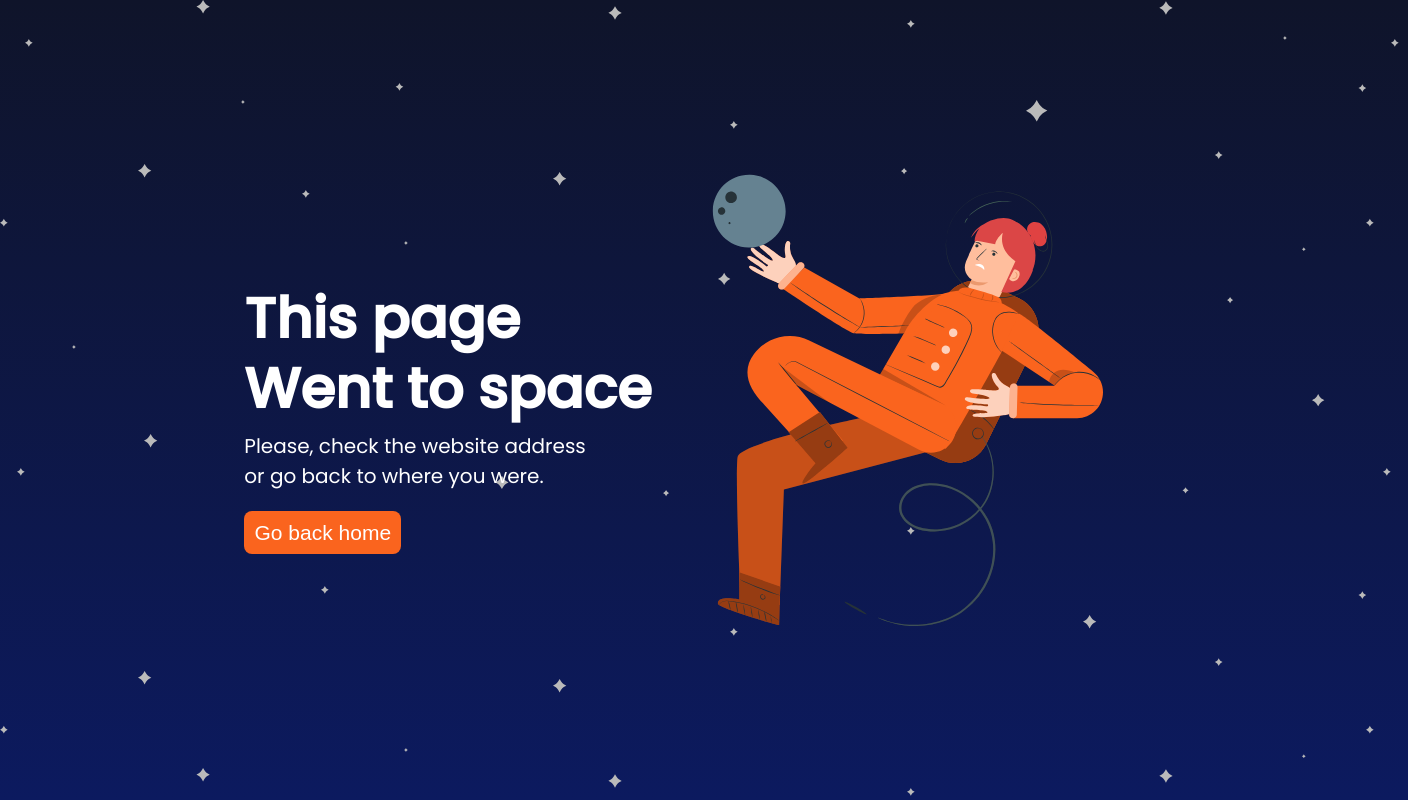
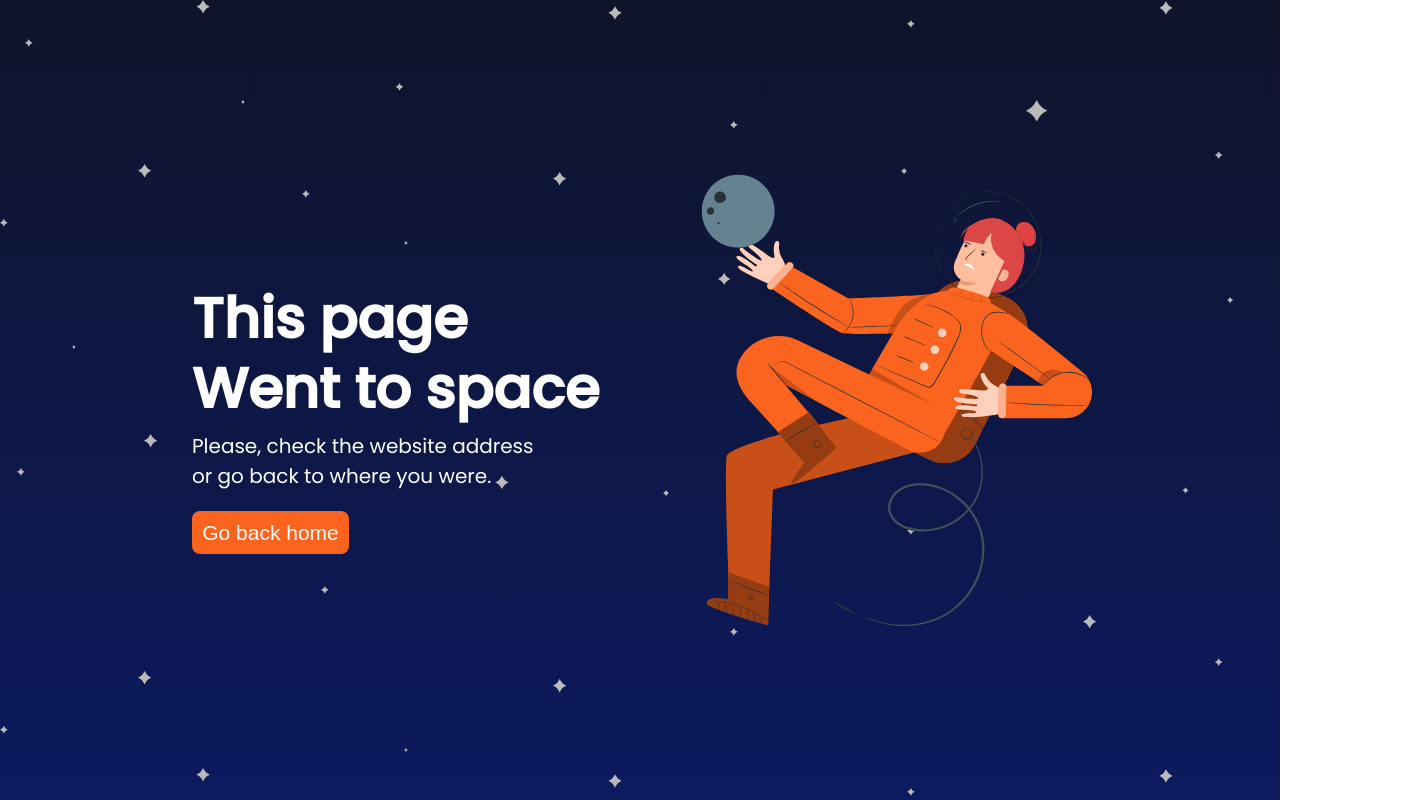
Before and after one commit to santosdlaysa/erro-404, a plain HTML site: page index.html in a window 1280 px wide. Shown: the whole page, 1408 px wide, since content can reach past the window. Drawn offline with Linux system fonts and the light colour scheme.

Commit message:
update de responsividade

```diff
--- a/assets/css/style.css
+++ b/assets/css/style.css
@@ -3,17 +3,20 @@
 body {
     margin: 0;
     font-family: 'poppins', sans-serif;
-    background: url(/assets/Vector.svg), linear-gradient(#0f142a, #0c1a5f) ;
+    background: url(../estrelas.svg), linear-gradient(#0f142a, #0c1a5f) ;
 }
 
 .main {
-    width: 110vw;
+    width: 100vw;
     height: 100vh;
     display: flex;
     align-items: center;
     justify-content: center;
 }
 
+.left {
+    width: 40vw;
+}
 .left h1 {
     font-size: 56px;
     color: #fff;
@@ -31,7 +34,7 @@ body {
 }
 
 .right {
-    width: 40vw;
+    width: 30vw;
     display: flex;
     align-items: center;
     justify-content: center;
@@ -69,6 +72,7 @@ body {
         font-size: 14px;
     }
 
+}
 @media screen and (max-width: 480px) {
     .left h1 {
         font-size: 30px;
@@ -81,6 +85,6 @@ body {
         height: 25px;
         font-size: 12px;
     }
-}
+
 
 }
--- a/index.html
+++ b/index.html
@@ -4,7 +4,7 @@
     <meta charset="UTF-8">
     <meta http-equiv="X-UA-Compatible" content="IE=edge">
     <meta name="viewport" content="width=device-width, initial-scale=1.0">
-    <link rel="stylesheet" href="/assets/css/style.css" class="stylesheet">
+    <link rel="stylesheet" href="./assets/css/style.css" class="stylesheet">
     <title>Error 404</title>
 </head>
 <body>
@@ -15,7 +15,7 @@
             <button class="back">Go back home</button>
         </div>
         <div class="right">
-            <img src="/assets/Group 2-1.svg" alt="Imagem de erro 404">
+            <img src="./assets/astronauta.svg" alt="Imagem de um astronauta com a lua" class="img">
         </div>
     </div>
 
```
Also changed, not shown: assets/astronauta.svg (renamed from assets/Group 2-1.svg), assets/estrelas.svg (renamed from assets/Vector.svg).
